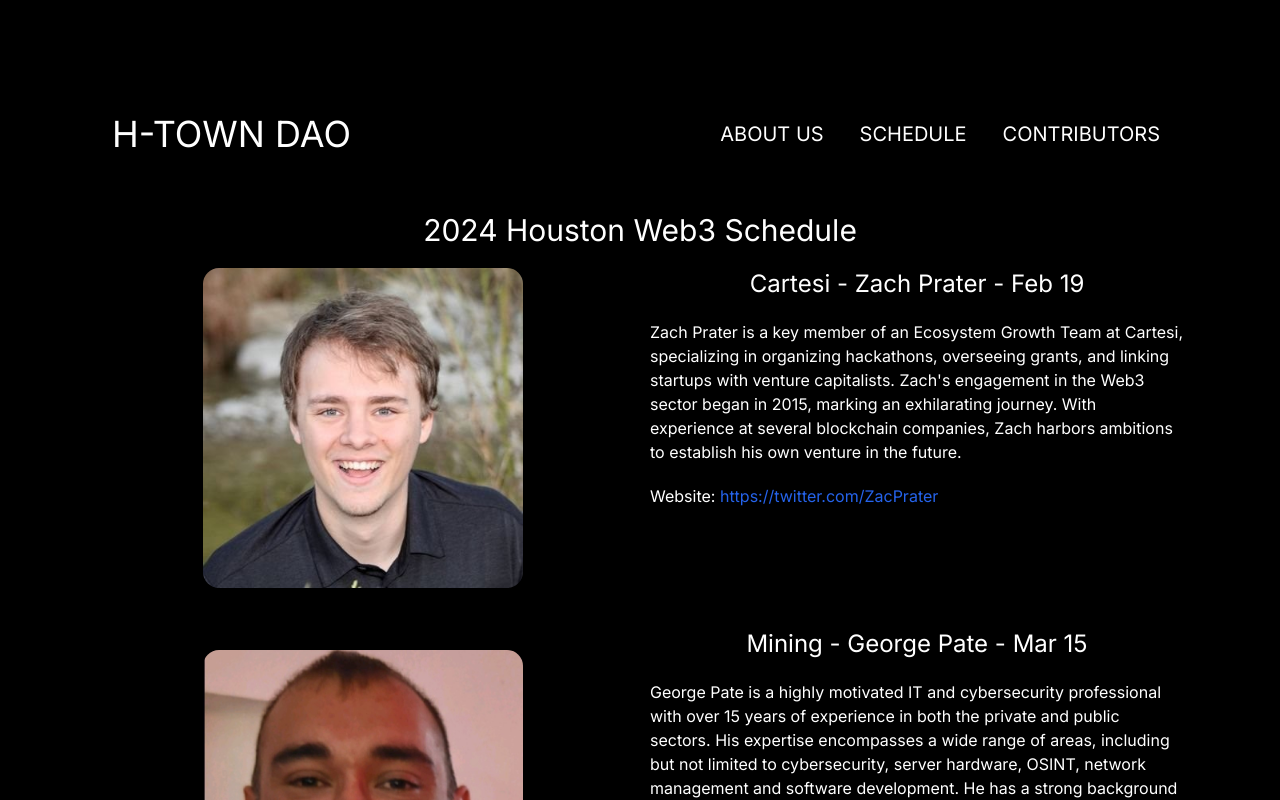
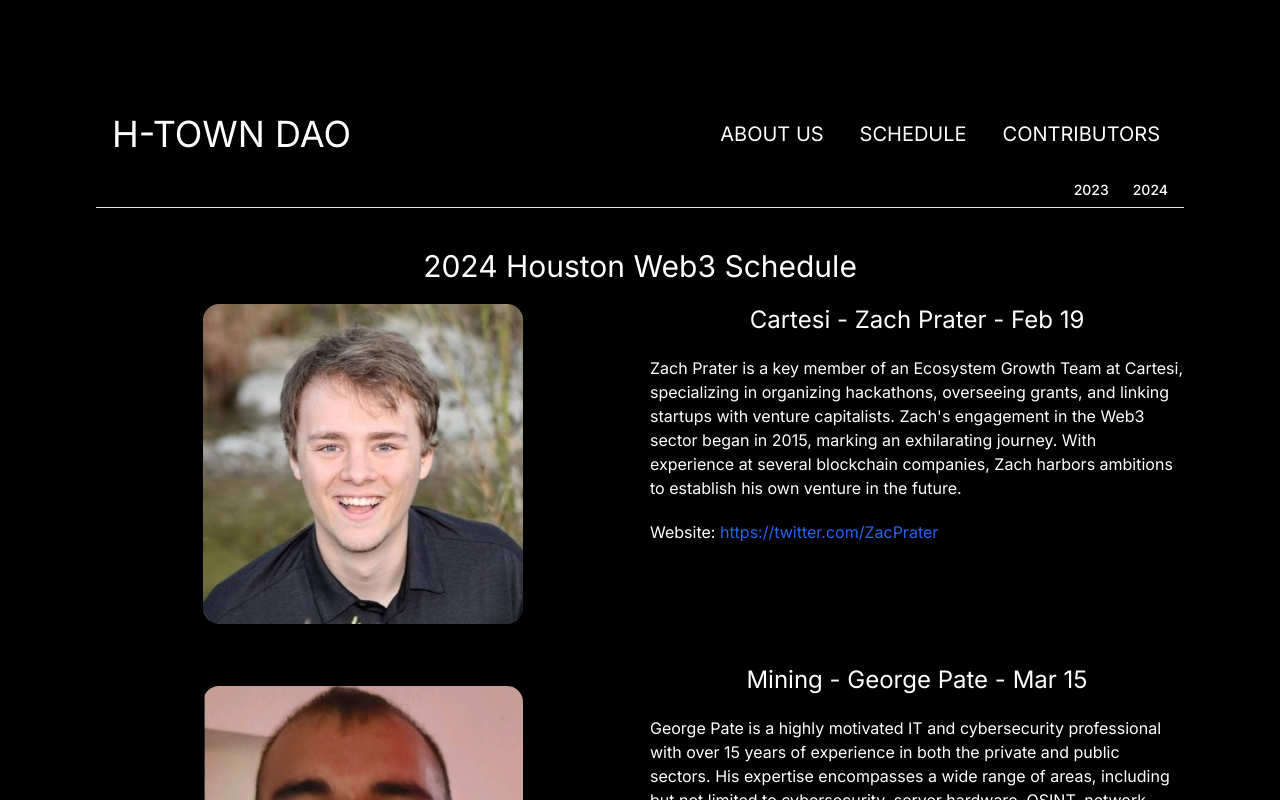
Before and after one commit to h-town-dao/h-town-dao-website, a Next.js app: page /schedule in a window 1280 px wide. Shown: the top 800 px of the page. Built offline with nearby package versions, Linux system fonts and the light colour scheme.

Commit message:
added year tab for schedule

```diff
--- a/src/app/schedule/page.tsx
+++ b/src/app/schedule/page.tsx
@@ -1,5 +1,8 @@
+'use client';
+
 import { info } from '@/data/data';
 import Image from 'next/image';
+import { useState } from 'react';
 
 type BioSectionProps = {
   title: string;
@@ -31,8 +34,42 @@ const BioSection: React.FC<BioSectionProps> = ({ title, imageUrl, description, w
 };
 
 const Schedule = () => {
+  const [currentIndex, setCurrentIndex] = useState(1);
+  const [currentPage, setCurrentPage] = useState('2024');
+
+  const handleClick = (status: string) => {
+    setCurrentPage(status);
+    console.log(status);
+  };
+
+  const styling = 'm-1 p-1 rounded block text-center hover:cursor-pointer hover:bg-white hover:text-black';
+
   return (
     <div className="animate-fadeIn">
+      <div className="text-sm font-medium text-center border-b border-gray-200 dark:text-gray-400 dark:border-gray-700">
+        <ul className="flex flex-wrap justify-end -mb-px">
+          <li className="mr-2">
+            <span className={styling} onClick={() => handleClick('2023')}>
+              2023
+            </span>
+          </li>
+          <li className="mr-2">
+            <span className={styling} aria-current="page" onClick={() => handleClick('2024')}>
+              2024
+            </span>
+          </li>
+        </ul>
+      </div>
+      {currentPage === '2023' && (
+        <>
+          <div className="flex text-3xl pt-10 justify-center">2023 Houston Web3 Schedule</div>
+          <div className="pt-5 pb-5">
+            <BioSection title={info.schedule[2023_06].title} imageUrl={info.schedule[2023_06].image} description={info.schedule[2023_06].description} website={info.schedule[2023_06].website} />
+          </div>
+        </>
+      )}
+      {currentPage === '2024' && (
+        <>
           <div className="flex text-3xl pt-10 justify-center">2024 Houston Web3 Schedule</div>
           <div className="pt-5 pb-5">
             <BioSection title={info.schedule[2024_02].title} imageUrl={info.schedule[2024_02].image} description={info.schedule[2024_02].description} website={info.schedule[2024_02].website} />
@@ -41,6 +78,8 @@ const Schedule = () => {
             <BioSection title={info.schedule[2024_05].title} imageUrl={info.schedule[2024_05].image} description={info.schedule[2024_05].description} website={info.schedule[2024_05].website} />
             <BioSection title={info.schedule[2024_06].title} imageUrl={info.schedule[2024_06].image} description={info.schedule[2024_06].description} />
           </div>
+        </>
+      )}
     </div>
   );
 };
--- a/src/data/data.ts
+++ b/src/data/data.ts
@@ -8,6 +8,13 @@ const info = {
   },
   mission_statement: "To unlock Houston's Web3 community potential",
   schedule: {
+    2023_06: {
+      title: 'AWRE - Omar Ochoa - June and July',
+      description:
+        'J. Omar Ochoa is an artist with a diverse background, originally from Guerrero, Mexico, and now living in the United States. His artistic journey began in his early years, and over time, he developed a strong passion for various forms of art, including photography, design, printmaking, and painting.',
+      image: '/images/omar.jpg',
+      website: 'https://twitter.com/AWREDESIGN',
+    },
     2024_02: {
       title: 'Cartesi - Zach Prater - Feb 19',
       description:
```
Also changed, not shown: public/images/omar.jpg (added). Lines whose indentation alone changed are shown as unchanged.
